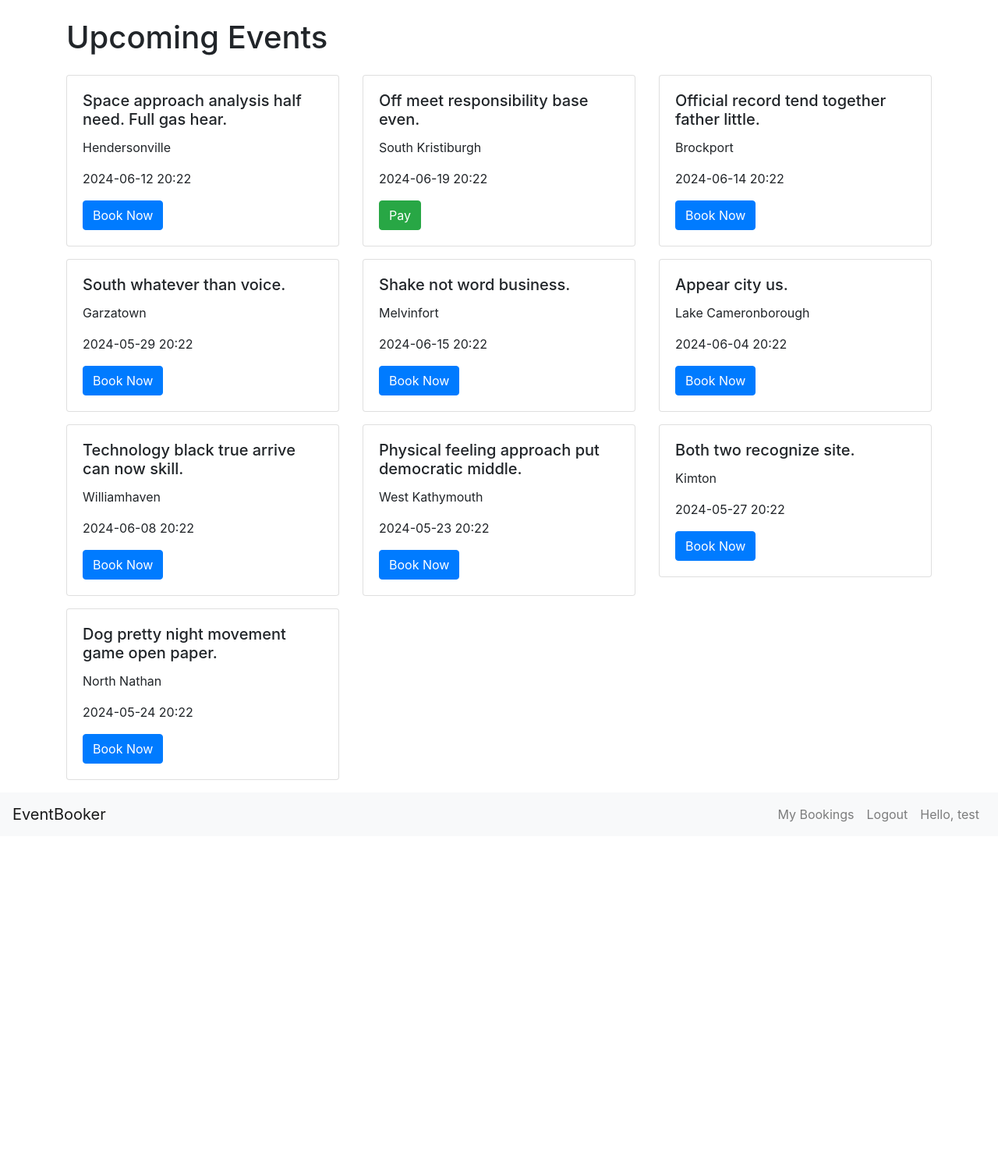
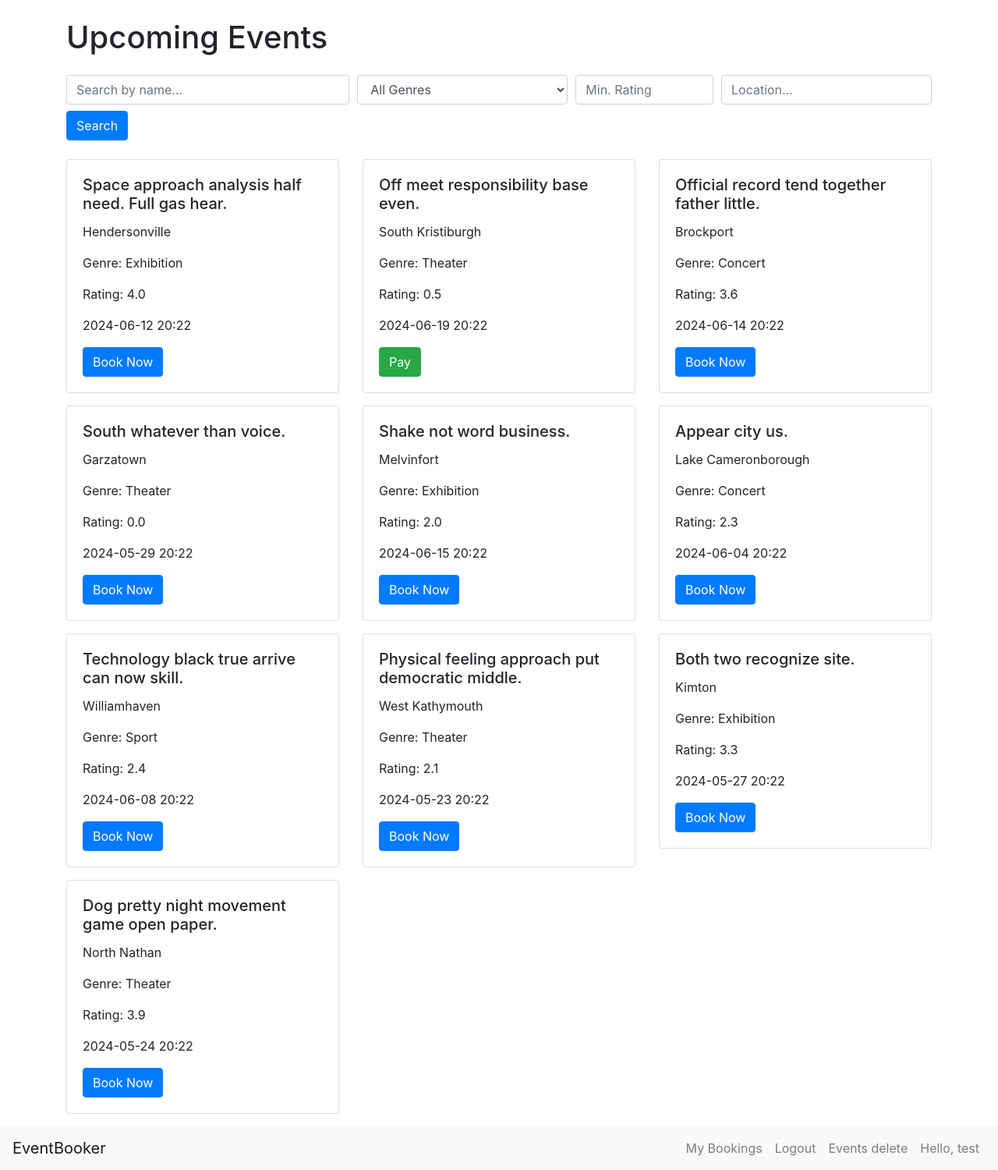
Before and after one commit to KuznetsovaPolina/Project, a Flask app: page /home in a window 1280 px wide. Shown: the whole page at 78% size. Before the commit the page ends 1054 px from the top, so only its background shows below. Run offline with Flask 2, Linux system fonts and the light colour scheme; a user stored in the database is signed in; data comes from the database, SQL or seed files in the repository; both versions use the stored data as it was after the commit; some libraries are stand-ins or nearby versions.

Commit message:
add Ratings and Preferences & Search and Filtering

```diff
--- a/app/models.py
+++ b/app/models.py
@@ -11,6 +11,7 @@ class User(db.Model, UserMixin):
     id = db.Column(db.Integer, primary_key=True)
     username = db.Column(db.String(20), unique=True, nullable=False)
     password_hash = db.Column(db.String(128), nullable=False)
+    preferences = db.Column(db.String(255))
     bookings = db.relationship('Booking', backref='user', lazy=True)
 
     def set_password(self, password):
@@ -24,6 +25,8 @@ class Event(db.Model):
     name = db.Column(db.String(100), nullable=False)
     location = db.Column(db.String(100), nullable=False)
     date = db.Column(db.DateTime, nullable=False)
+    genre = db.Column(db.String(50))
+    rating = db.Column(db.Float, default=0.0)
     bookings = db.relationship('Booking', backref='event', lazy=True, cascade='all, delete-orphan')
 
 class Booking(db.Model):
--- a/app/routes.py
+++ b/app/routes.py
@@ -12,7 +12,13 @@ fake = Faker()
 @app.route('/')
 @app.route('/home')
 def home():
-    events = Event.query.all()
+    if current_user.is_authenticated:
+        user_preferences = current_user.preferences.split(',') if current_user.preferences else []
+        preferred_events = Event.query.filter(Event.genre.in_(user_preferences)).all()
+        other_events = Event.query.filter(Event.genre.notin_(user_preferences)).all()
+        events = preferred_events + other_events
+    else:
+        events = Event.query.all()
     return render_template('home.html', events=events)
 
 @app.route('/register', methods=['GET', 'POST'])
@@ -20,9 +26,10 @@ def register():
     if request.method == 'POST':
         username = request.form['username']
         password = request.form['password']
+        preferences = request.form.get('preferences', '') # Получение предпочтений
         try:
             hashed_password = generate_password_hash(password)
-            user = User(username=username, password_hash=hashed_password)
+            user = User(username=username, password_hash=hashed_password, preferences=preferences)
             db.session.add(user)
             db.session.commit()
             flash('Registration successful!')
@@ -59,11 +66,14 @@ def generate_events():
 
     # Генерация новых мероприятий с использованием генеративных сервисов
     events = []
+    genres = ['Concert', 'Festival', 'Theater', 'Exhibition', 'Sport']
     for _ in range(10):  # Генерация 10 новых мероприятий
         event_name = fake.text(max_nb_chars=50)  # Название мероприятия
         location = fake.city()  # Место проведения мероприятия
         date = datetime.now() + timedelta(days=random.randint(1, 30))  # Дата проведения мероприятия
-        events.append({'name': event_name, 'location': location, 'date': date})
+        genre = random.choice(genres) # Случайный выбор жанра
+        rating = round(random.uniform(0, 5), 1) # Случайный рейтинг
+        events.append({'name': event_name, 'location': location, 'date': date, 'genre': genre, 'rating': rating})
 
     db.session.bulk_insert_mappings(Event, events)
     db.session.commit()
@@ -125,3 +135,23 @@ def events_delete():
 def bookings():
     bookings = Booking.query.join(Event).filter(Booking.user_id == current_user.id, Event.id != None).all()
     return render_template('bookings.html', bookings=bookings)
+
+@app.route('/search')
+def search():
+    query = request.args.get('query', '')
+    genre = request.args.get('genre', '')
+    min_rating = request.args.get('min_rating', 0, type=float)
+    location = request.args.get('location', '')
+
+    events = Event.query
+    if query:
+        events = events.filter(Event.name.ilike(f'%{query}%'))
+    if genre:
+        events = events.filter_by(genre=genre)
+    if min_rating:
+        events = events.filter(Event.rating >= min_rating)
+    if location:
+        events = events.filter(Event.location.ilike(f'%{location}%'))
+    events = events.all()
+
+    return render_template('home.html', events=events)
--- a/app/templates/base.html
+++ b/app/templates/base.html
@@ -33,6 +33,9 @@
                     <a class="nav-link" href="{{ url_for('logout') }}">Logout</a>
                 </li>
                 <li class="nav-item">
+                    <a class="nav-link" href="{{ url_for('events_delete') }}">Events delete</a>
+                </li>
+                <li class="nav-item">
                     <a class="nav-link">Hello, {{ current_user.username }}</a>
                 </li>
             {% else %}
--- a/app/templates/home.html
+++ b/app/templates/home.html
@@ -3,6 +3,31 @@
 {% block content %}
 <div class="container mt-4">
     <h1 class="mb-4">Upcoming Events</h1>
+        <form method="GET" action="{{ url_for('search') }}" class="mb-4">
+            <div class="form-row">
+                <div class="col-md-4">
+                    <input type="text" class="form-control" name="query" placeholder="Search by name...">
+                </div>
+                <div class="col-md-3">
+                    <select class="form-control" name="genre">
+                        <option value="">All Genres</option>
+                        <option value="Concert">Concert</option>
+                        <option value="Festival">Festival</option>
+                        <option value="Theater">Theater</option>
+                        <option value="Exhibition">Exhibition</option>
+                        <option value="Sport">Sport</option>
+                    </select>
+                </div>
+                <div class="col-md-2">
+                    <input type="number" class="form-control" name="min_rating" min="0" max="5" step="0.1" placeholder="Min. Rating">
+                </div>
+                <div class="col-md-3">
+                    <input type="text" class="form-control" name="location" placeholder="Location...">
+                </div>
+            </div>
+            <button type="submit" class="btn btn-primary mt-2">Search</button>
+        </form>
+
     <div class="row">
         {% for event in events %}
         <div class="col-md-4 mb-3">
@@ -10,6 +35,8 @@
                 <div class="card-body">
                     <h5 class="card-title">{{ event.name }}</h5>
                     <p class="card-text">{{ event.location }}</p>
+                    <p class="card-text">Genre: {{ event.genre }}</p>
+                    <p class="card-text">Rating: {{ event.rating }}</p>
                     <p class="card-text">{{ event.date.strftime('%Y-%m-%d %H:%M') }}</p>
                     {% if current_user.is_authenticated %}
                         {% set booking = current_user.bookings|selectattr('event_id', '==', event.id)|first %}
--- a/app/templates/register.html
+++ b/app/templates/register.html
@@ -5,6 +5,7 @@
 <form method="post">
     Username: <input type="text" name="username" required><br>
     Password: <input type="password" name="password" required><br>
+    Preferences: <input type="text" name="preferences"><br>
     <input type="submit" value="Register">
 </form>
 {% endblock %}
```
Also changed, not shown: app/site.db.
